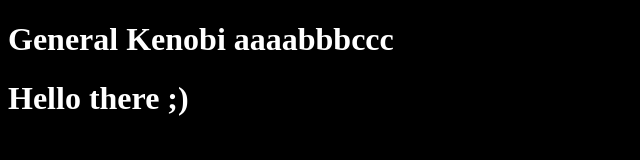
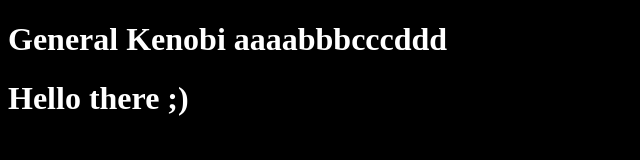
Before and after one commit to kenzo-bt/scrimba-test, a plain HTML site: page index.html in a window 1280 px wide. Shown: the whole page, without its empty margins (0-640 px from the left). Drawn offline with nearby package versions, Linux system fonts and the light colour scheme.

Commit message:
Update index.html

```diff
--- a/index.html
+++ b/index.html
@@ -10,7 +10,7 @@
     <script src="https://unpkg.com/babel-standalone@6/babel.min.js"></script>
   </head>
   <body>
-    <h1>General Kenobi aaaabbbccc</h1>
+    <h1>General Kenobi aaaabbbcccddd</h1>
     <div id="root"></div>
     <script src="index.js" type="text/babel"></script>
   </body>
```
